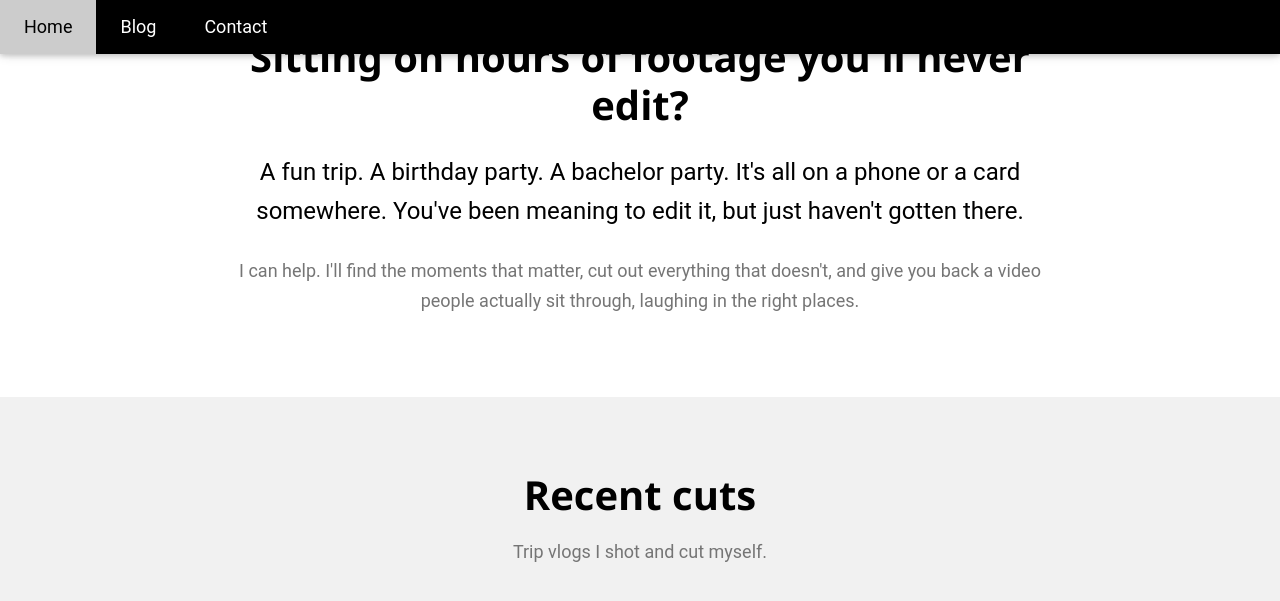
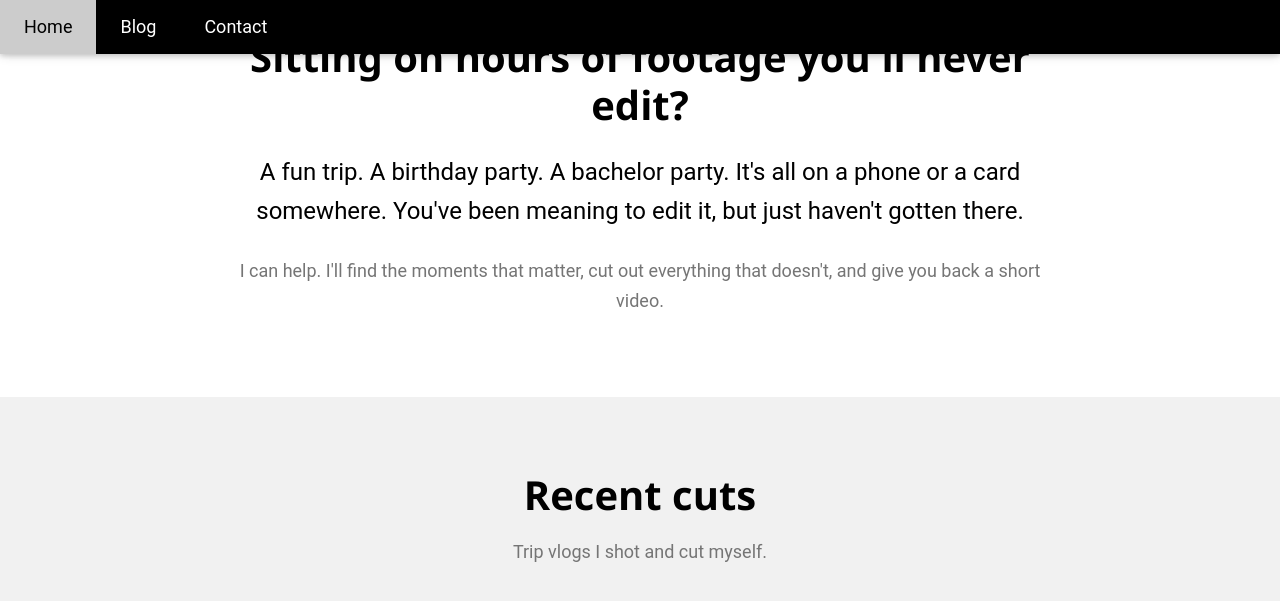
Before and after one commit to evanthemann/evanthemann.github.io, a Jekyll site: the page composition-and-cuts/index.html, which Jekyll copies as it is, in a window 1280 px wide and 900 px high, scrolled down 625 px, cut to the strip 0-603 px from the top of the window. Built offline with Jekyll 4.4.1, drawn with Linux system fonts in a browser that asks for light colours.

Commit message:
C&C: promise a short video
Co-Authored-By: Claude Opus 5.5 <noreply@anthropic.com>
Claude-Session: https://claude.ai/code/session_01Kfi4nikh1zP74fnAfvsveK

```diff
--- a/composition-and-cuts/index.html
+++ b/composition-and-cuts/index.html
@@ -81,7 +81,7 @@
     </p>
     <p class="w3-large w3-text-grey">
       I can help. I'll find the moments that matter, cut out everything that doesn't, and give
-      you back a video people actually sit through, laughing in the right places.
+      you back a short video.
     </p>
   </div>
 </section>
```
